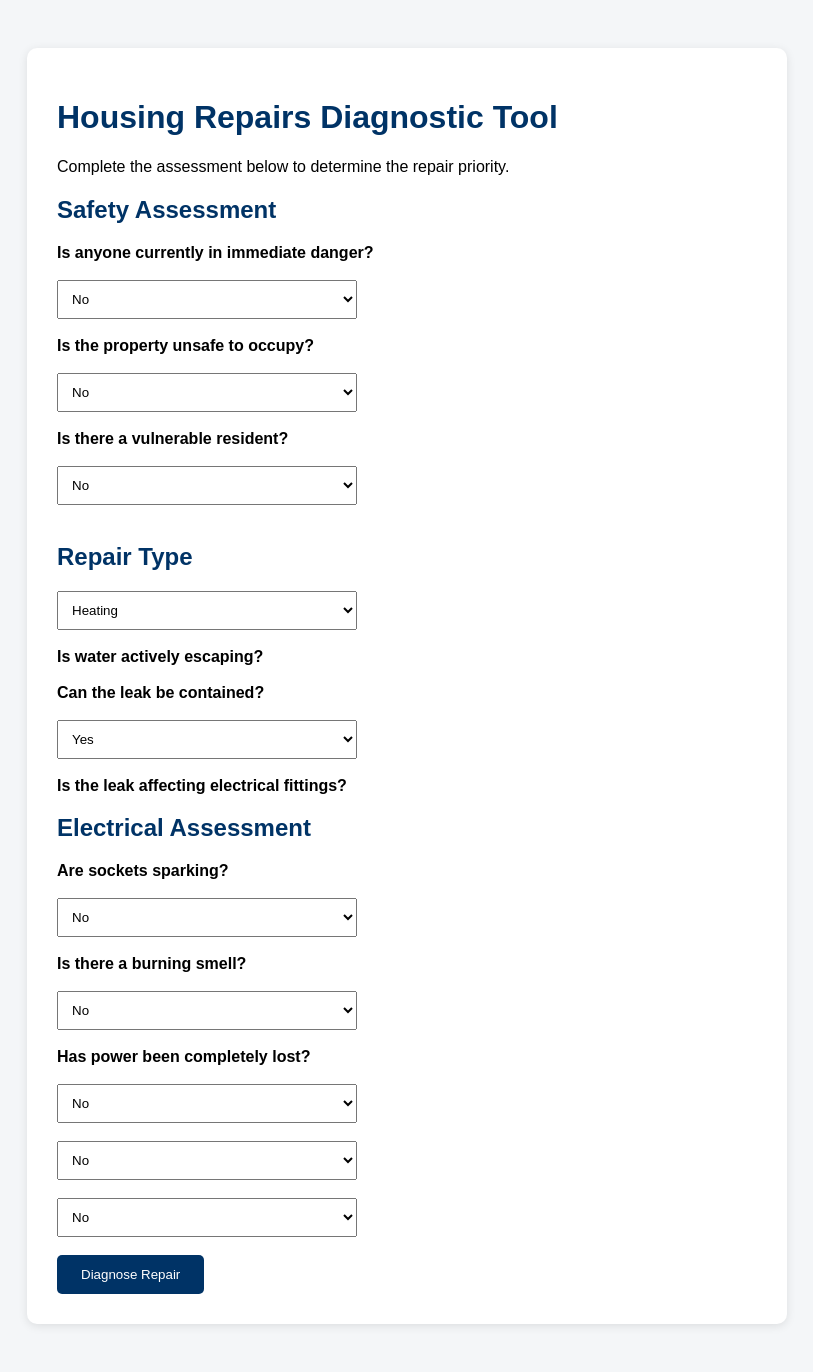
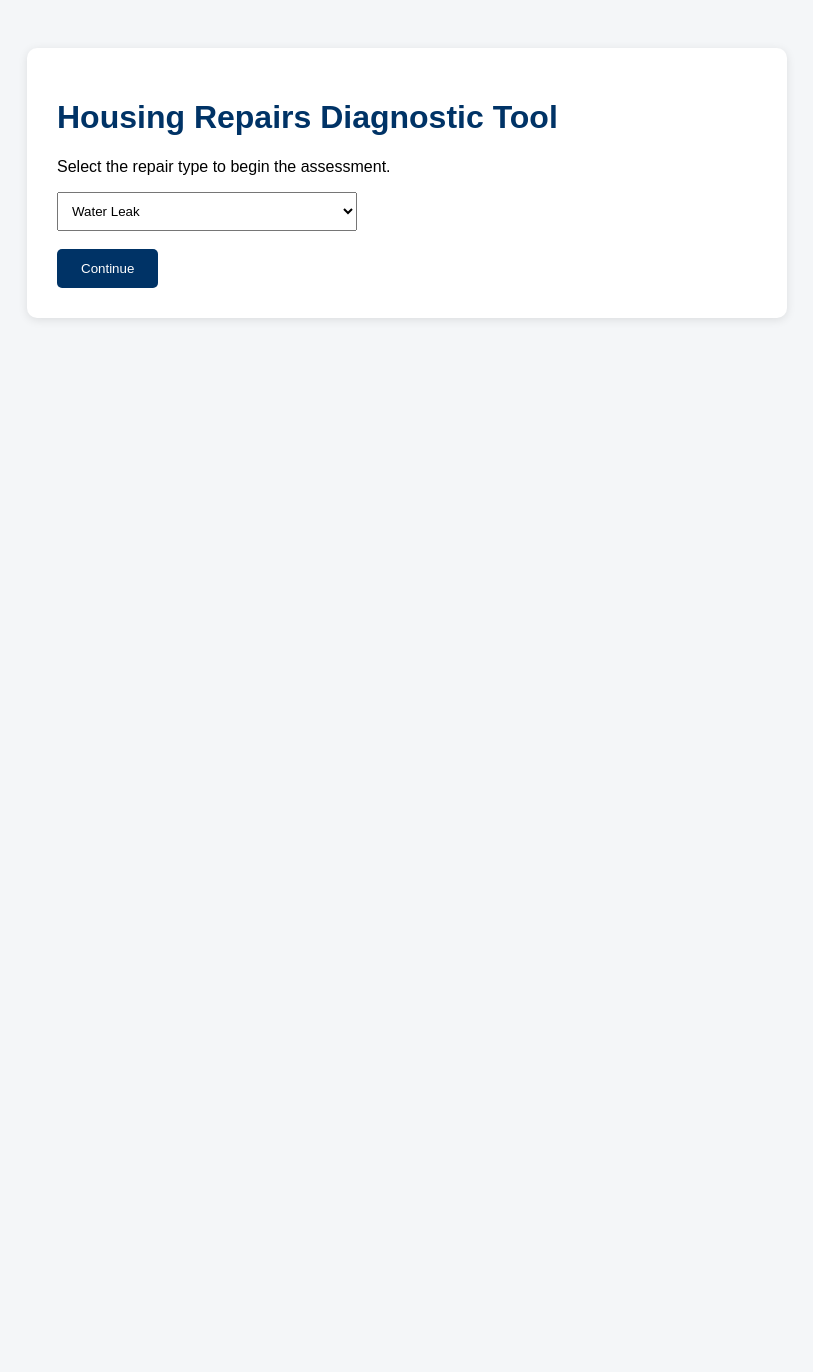
Before and after one commit to jomoz-dev/housing-repairs-diagnostic-tool, a Flask app: page / in a window 1280 px wide. Shown: the whole page, without its empty margins (21-834 px from the left). After the commit the page ends 320 px from the top, so only its background shows below. Run offline with Flask 3, Linux system fonts and the light colour scheme.

Commit message:
Create multi-step repairs assessment workflow

```diff
--- a/app.py
+++ b/app.py
@@ -7,14 +7,33 @@ app = Flask(__name__)
 def home():
     return render_template("index.html")
 
+@app.route("/assessment", methods=["POST"])
+def assessment():
+
+    repair_type = request.form["repair_type"]
+
+    if repair_type == "water_leak":
+
+        return render_template("water_leak.html")
+
+    elif repair_type == "electrical":
+
+        return render_template("electrical.html")
+
+    elif repair_type == "heating":
+
+        return render_template("heating.html")
 
 @app.route("/diagnose", methods=["POST"])
 def diagnose():
 
-    danger = request.form["danger"]
-    unsafe_property = request.form["unsafe_property"]
-    vulnerable = request.form["vulnerable"]
+    danger = request.form.get("danger", "no")
+    unsafe_property = request.form.get("unsafe_property", "no")
+    vulnerable = request.form.get("vulnerable", "no")
 
+    active_leak = request.form.get("active_leak", "no")
+    contained = request.form.get("contained", "yes")
+    electrics_affected = request.form.get("electrics_affected", "no")
     repair_type = request.form["repair_type"]
 
     active_leak = request.form["active_leak"]
--- a/templates/index.html
+++ b/templates/index.html
@@ -2,8 +2,11 @@
 <html>
 
 <head>
+
     <title>Housing Repairs Diagnostic Tool</title>
+
     <link rel="stylesheet" href="/static/style.css">
+
 </head>
 
 <body>
@@ -13,173 +16,25 @@
     <h1>Housing Repairs Diagnostic Tool</h1>
 
     <p>
-            Complete the assessment below to determine the repair priority.
+        Select the repair type to begin the assessment.
     </p>
 
-        <form action="/diagnose" method="POST">
-
-            <h2>Safety Assessment</h2>
-
-            <label>
-                Is anyone currently in immediate danger?
-            </label>
-
-            <br><br>
-
-            <select name="danger">
-
-                <option value="no">No</option>
-
-                <option value="yes">Yes</option>
-
-            </select>
-
-            <br><br>
-
-            <label>
-                Is the property unsafe to occupy?
-            </label>
-
-            <br><br>
-
-            <select name="unsafe_property">
-
-                <option value="no">No</option>
-
-                <option value="yes">Yes</option>
-
-            </select>
-
-            <br><br>
-
-            <label>
-                Is there a vulnerable resident?
-            </label>
-
-            <br><br>
-
-            <select name="vulnerable">
-
-                <option value="no">No</option>
-
-                <option value="yes">Yes</option>
-
-            </select>
-
-            <br><br>
-
-            <h2>Repair Type</h2>
+    <form action="/assessment" method="POST">
 
         <select name="repair_type">
-
-                <option value="heating">Heating</option>
 
             <option value="water_leak">Water Leak</option>
 
             <option value="electrical">Electrical</option>
 
-                <option value="damp">Damp & Mould</option>
-
-                <option value="roof">Roofing</option>
-
-            </select>
-
-            <br><br>
-
-            <label>
-                Is water actively escaping?
-            </label>
-
-            <br><br>
-
-            <label>
-                Can the leak be contained?
-            </label>
-
-            <br><br>
-
-            <select name="contained">
-
-                <option value="yes">Yes</option>
-
-                <option value="no">No</option>
-
-            </select>
-
-            <br><br>
-
-            <label>
-                Is the leak affecting electrical fittings?
-            </label>
-
-            <h2>Electrical Assessment</h2>
-
-            <label>
-                Are sockets sparking?
-            </label>
-
-            <br><br>
-
-            <select name="sparking">
-
-                <option value="no">No</option>
-                <option value="yes">Yes</option>
-
-            </select>
-
-            <br><br>
-
-            <label>
-                Is there a burning smell?
-            </label>
-
-            <br><br>
-
-            <select name="burning_smell">
-
-                <option value="no">No</option>
-                <option value="yes">Yes</option>
-
-            </select>
-
-            <br><br>
-
-            <label>
-                Has power been completely lost?
-            </label>
-
-            <br><br>
-
-            <select name="power_loss">
-
-                <option value="no">No</option>
-                <option value="yes">Yes</option>
-
-            </select>
-
-            <br><br>
-
-            <select name="electrics_affected">
-
-                <option value="no">No</option>
-
-                <option value="yes">Yes</option>
-
-            </select>
-            <br><br>
-
-            <select name="active_leak">
-
-                <option value="no">No</option>
-
-                <option value="yes">Yes</option>
+            <option value="heating">Heating</option>
 
         </select>
 
         <br><br>
 
         <button type="submit">
-                Diagnose Repair
+            Continue
         </button>
 
     </form>
```
Also changed, not shown: templates/water_leak.html (added, +82 -0 lines), templates/electrical.html (added), templates/heating.html (added). Lines whose indentation alone changed are shown as unchanged.
